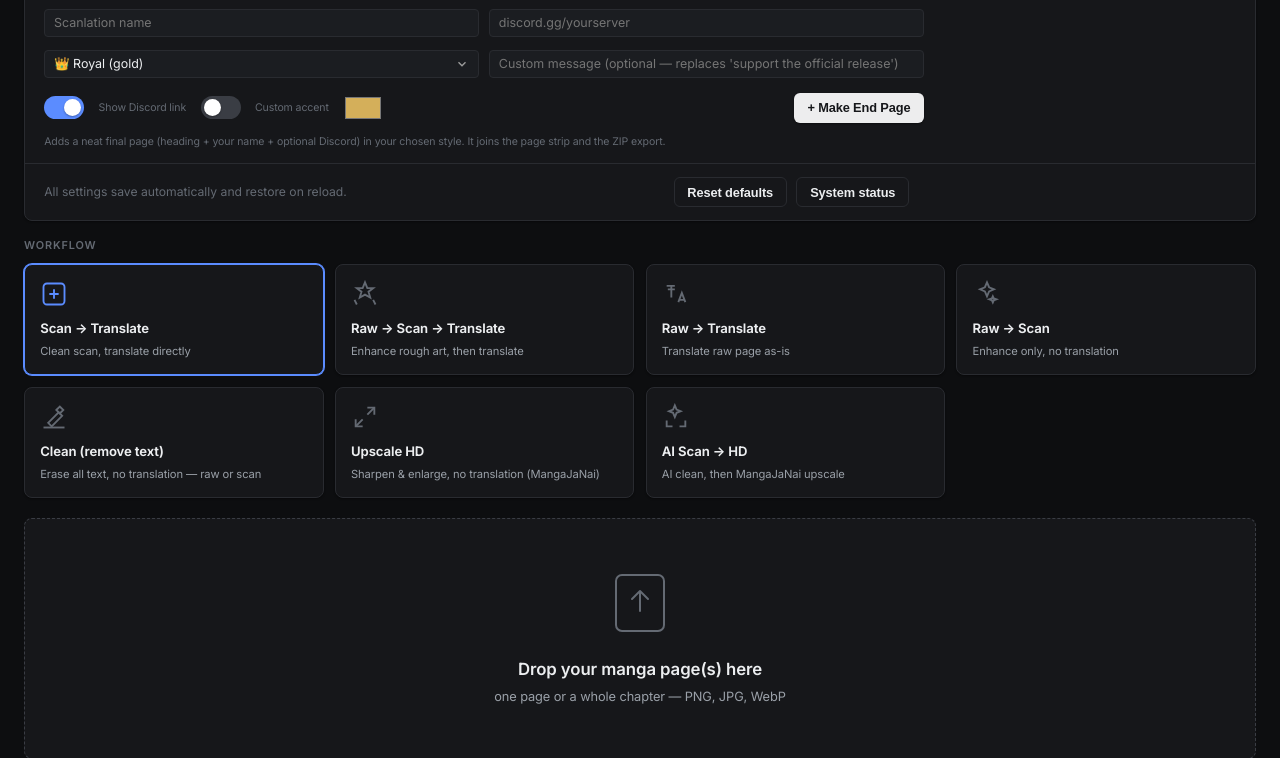
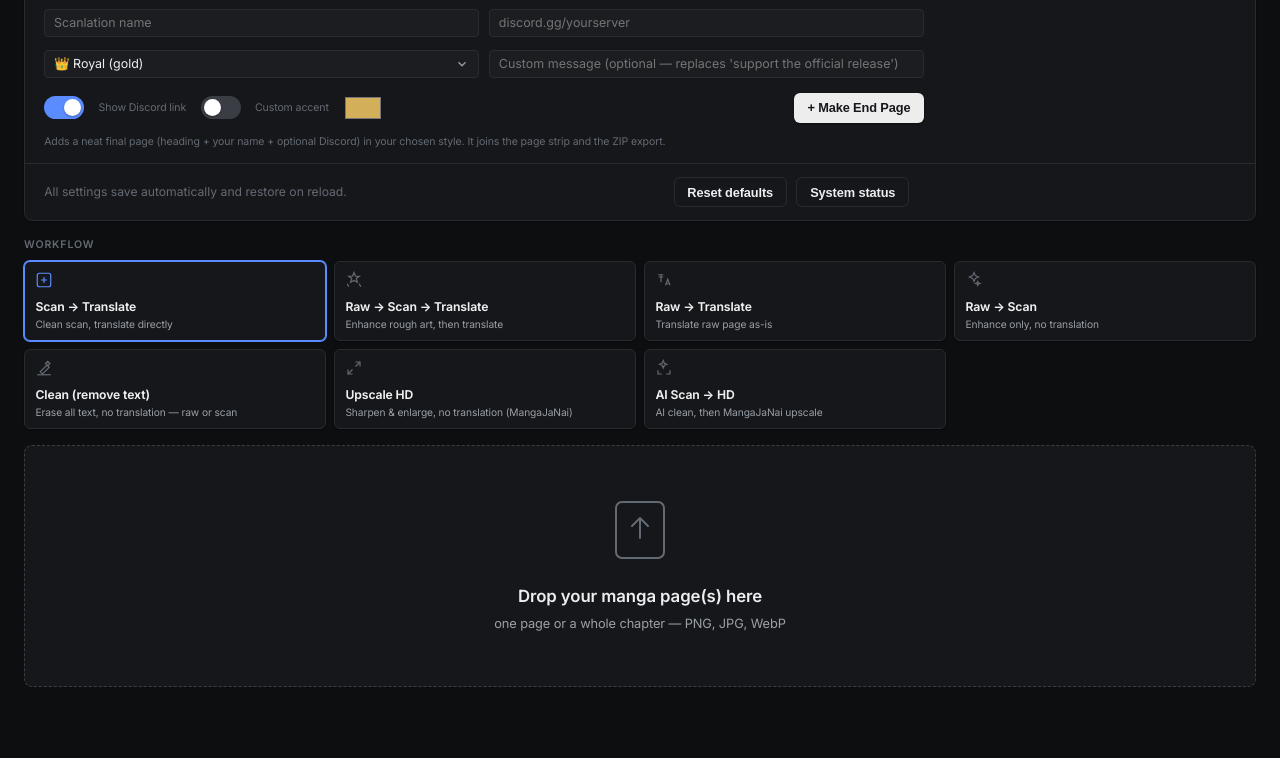
Before and after one commit to nullemon/mangatranslator, a FastAPI app: page / in a window 1280 px wide. Shown: the part 882-1640 px from the top of the page. After the commit the page ends 1569 px from the top, so only its background shows below. Run offline with FastAPI, Linux system fonts and the light colour scheme; data that the repository does not hold is empty; some libraries are stand-ins or nearby versions.

Commit message:
Workflow cards: one compact row of 7, smaller cards
Grid is now 7 columns (drops to 4 then 2 on narrower screens); reduced card
padding, icon (18px) and title/desc text so all workflows fit on one line.

```diff
--- a/static/css/style.css
+++ b/static/css/style.css
@@ -262,25 +262,27 @@ header{display:flex;align-items:center;justify-content:space-between;gap:1rem;ma
 .preview-btns{display:flex;gap:.55rem;flex-wrap:wrap;margin-top:.35rem}
 
 /* ── Workflow picker ── */
-.workflow-picker{margin-bottom:1.25rem}
-.workflow-label{font-size:.68rem;text-transform:uppercase;letter-spacing:.08em;color:var(--text-faint);font-weight:600;margin-bottom:.65rem}
-.workflow-cards{display:grid;grid-template-columns:repeat(4,1fr);gap:.7rem}
+.workflow-picker{margin-bottom:1rem}
+.workflow-label{font-size:.66rem;text-transform:uppercase;letter-spacing:.08em;color:var(--text-faint);font-weight:600;margin-bottom:.5rem}
+.workflow-cards{display:grid;grid-template-columns:repeat(7,1fr);gap:.5rem}
+@media(max-width:1300px){.workflow-cards{grid-template-columns:repeat(4,1fr)}}
 @media(max-width:800px){.workflow-cards{grid-template-columns:repeat(2,1fr)}}
 .wf-card{
-  display:flex;flex-direction:column;align-items:flex-start;gap:.45rem;
-  padding:.95rem;background:var(--surface);border:1px solid var(--border);
-  border-radius:var(--r-lg);cursor:pointer;transition:.16s;position:relative;
+  display:flex;flex-direction:column;align-items:flex-start;gap:.25rem;
+  padding:.55rem .65rem;background:var(--surface);border:1px solid var(--border);
+  border-radius:var(--r);cursor:pointer;transition:.16s;position:relative;
   box-shadow:var(--shadow-sm);
 }
 .wf-card input{position:absolute;opacity:0;pointer-events:none}
 .wf-card:hover{border-color:var(--border-strong)}
 .wf-card.active{border-color:var(--text);box-shadow:0 0 0 1px var(--text),var(--shadow-sm)}
 [data-theme="dark"] .wf-card.active{border-color:var(--accent);box-shadow:0 0 0 1px var(--accent)}
-.wf-icon{color:var(--text-faint);transition:color .16s}
+.wf-icon{color:var(--text-faint);transition:color .16s;margin-bottom:.05rem}
+.wf-icon svg{width:18px;height:18px}
 .wf-card.active .wf-icon{color:var(--text)}
 [data-theme="dark"] .wf-card.active .wf-icon{color:var(--accent)}
-.wf-title{font-size:.82rem;font-weight:650;line-height:1.2}
-.wf-desc{font-size:.7rem;color:var(--text-dim);line-height:1.35}
+.wf-title{font-size:.76rem;font-weight:650;line-height:1.2}
+.wf-desc{font-size:.64rem;color:var(--text-dim);line-height:1.3}
 
 /* ── Enhancement panel ── */
 .enhance-panel{background:var(--surface);border:1px solid var(--border);border-radius:var(--r-lg);margin-bottom:1.25rem;overflow:hidden;box-shadow:var(--shadow-sm)}
```
